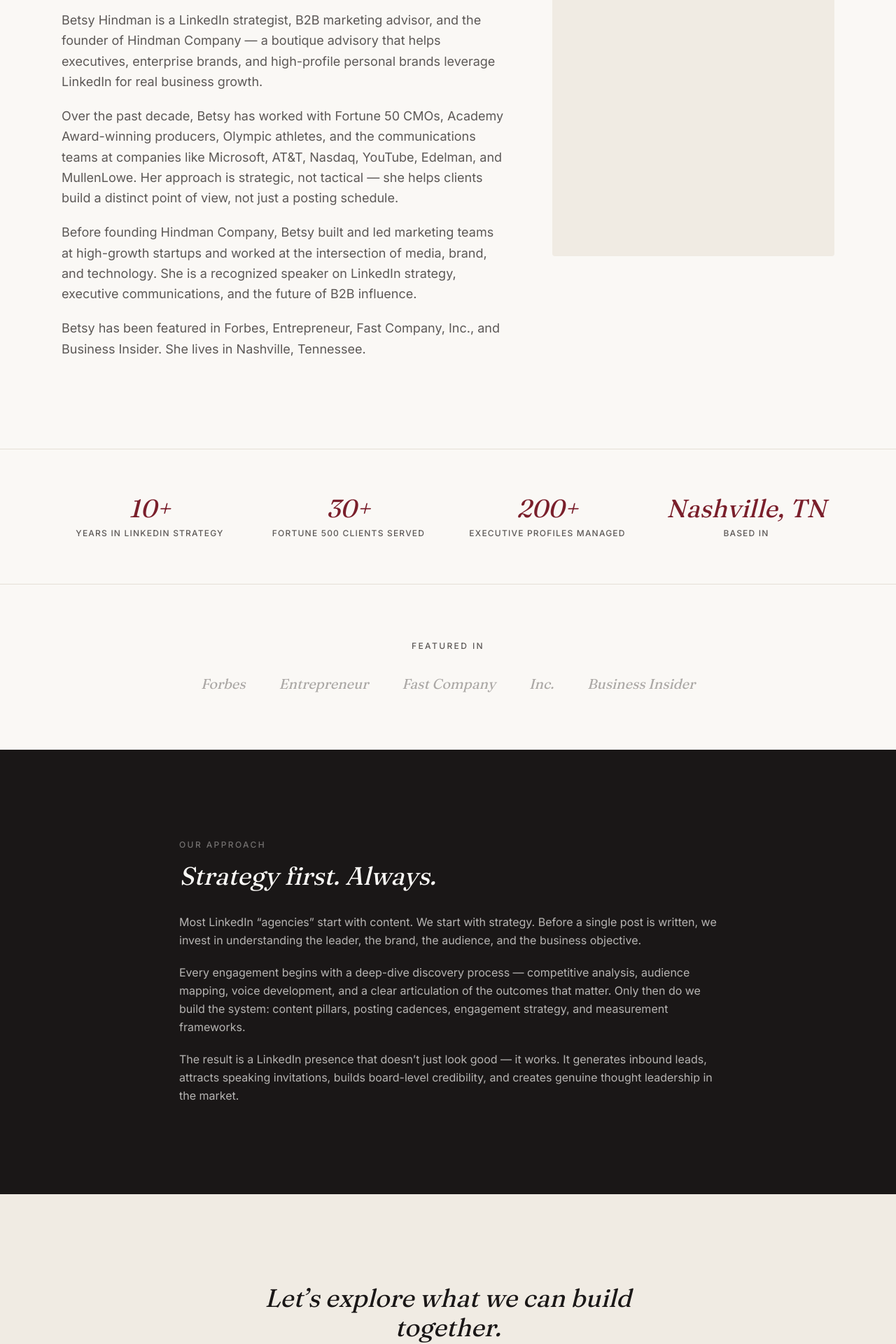
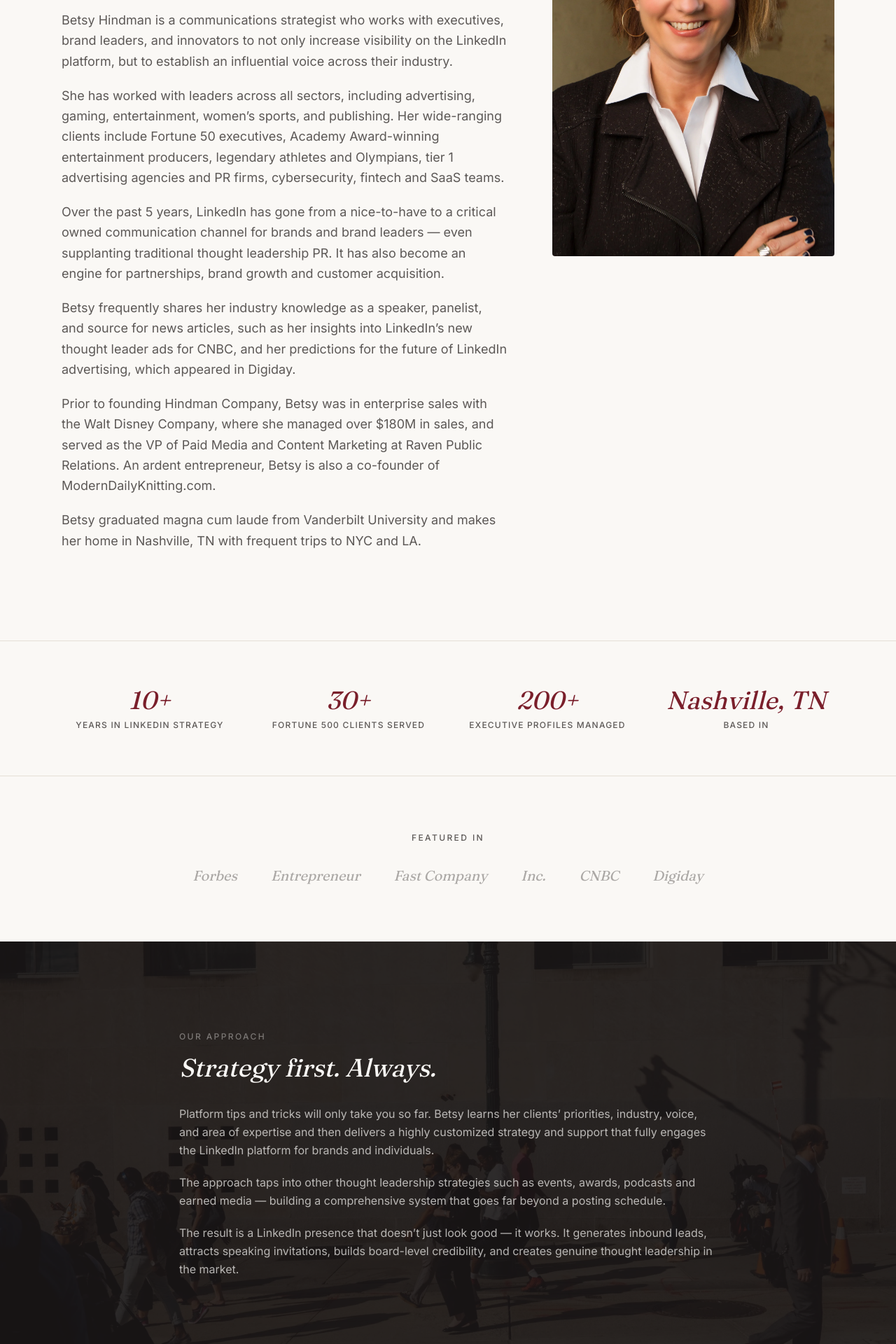
Before and after one commit to walterh1996/HindmanCo, a Next.js app: page /about in a window 1280 px wide. Shown: the part 380-2300 px from the top of the page at 70% size. Built offline with nearby package versions, Linux system fonts and the light colour scheme.

Commit message:
auto-backup: 2026-05-15 21:37:15

```diff
--- a/src/app/about/page.tsx
+++ b/src/app/about/page.tsx
@@ -1,4 +1,5 @@
 import { FadeIn } from "@/components/fade-in";
+import Image from "next/image";
 import type { Metadata } from "next";
 
 export const metadata: Metadata = {
@@ -8,22 +9,10 @@ export const metadata: Metadata = {
 };
 
 const credentials = [
-  {
-    label: "Years in LinkedIn Strategy",
-    value: "10+",
-  },
-  {
-    label: "Fortune 500 Clients Served",
-    value: "30+",
-  },
-  {
-    label: "Executive Profiles Managed",
-    value: "200+",
-  },
-  {
-    label: "Based In",
-    value: "Nashville, TN",
-  },
+  { label: "Years in LinkedIn Strategy", value: "10+" },
+  { label: "Fortune 500 Clients Served", value: "30+" },
+  { label: "Executive Profiles Managed", value: "200+" },
+  { label: "Based In", value: "Nashville, TN" },
 ];
 
 const pressLogos = [
@@ -31,7 +20,8 @@ const pressLogos = [
   "Entrepreneur",
   "Fast Company",
   "Inc.",
-  "Business Insider",
+  "CNBC",
+  "Digiday",
 ];
 
 export default function AboutPage() {
@@ -40,7 +30,7 @@ export default function AboutPage() {
       {/* Hero */}
       <section className="py-24 md:py-32">
         <div className="container-narrow">
-          <div className="grid grid-cols-1 lg:grid-cols-5 gap-16 items-start">
+          <div className="grid grid-cols-1 lg:grid-cols-5 gap-12 lg:gap-16 items-start">
             <div className="lg:col-span-3">
               <FadeIn>
                 <p className="text-xs font-medium tracking-[0.2em] uppercase text-text-secondary mb-6">
@@ -60,31 +50,46 @@ export default function AboutPage() {
               <FadeIn delay={0.2}>
                 <div className="space-y-5 text-text-secondary leading-relaxed text-lg">
                   <p>
-                    Betsy Hindman is a LinkedIn strategist, B2B marketing
-                    advisor, and the founder of Hindman Company — a boutique
-                    advisory that helps executives, enterprise brands, and
-                    high-profile personal brands leverage LinkedIn for real
-                    business growth.
+                    Betsy Hindman is a communications strategist who works with
+                    executives, brand leaders, and innovators to not only
+                    increase visibility on the LinkedIn platform, but to
+                    establish an influential voice across their industry.
                   </p>
                   <p>
-                    Over the past decade, Betsy has worked with Fortune 50 CMOs,
-                    Academy Award-winning producers, Olympic athletes, and the
-                    communications teams at companies like Microsoft, AT&amp;T,
-                    Nasdaq, YouTube, Edelman, and MullenLowe. Her approach is
-                    strategic, not tactical — she helps clients build a distinct
-                    point of view, not just a posting schedule.
+                    She has worked with leaders across all sectors, including
+                    advertising, gaming, entertainment, women&rsquo;s sports,
+                    and publishing. Her wide-ranging clients include Fortune 50
+                    executives, Academy Award-winning entertainment producers,
+                    legendary athletes and Olympians, tier 1 advertising
+                    agencies and PR firms, cybersecurity, fintech and SaaS
+                    teams.
                   </p>
                   <p>
-                    Before founding Hindman Company, Betsy built and led
-                    marketing teams at high-growth startups and worked at the
-                    intersection of media, brand, and technology. She is a
-                    recognized speaker on LinkedIn strategy, executive
-                    communications, and the future of B2B influence.
+                    Over the past 5 years, LinkedIn has gone from a nice-to-have
+                    to a critical owned communication channel for brands and
+                    brand leaders — even supplanting traditional thought
+                    leadership PR. It has also become an engine for
+                    partnerships, brand growth and customer acquisition.
                   </p>
                   <p>
-                    Betsy has been featured in Forbes, Entrepreneur, Fast
-                    Company, Inc., and Business Insider. She lives in Nashville,
-                    Tennessee.
+                    Betsy frequently shares her industry knowledge as a speaker,
+                    panelist, and source for news articles, such as her insights
+                    into LinkedIn&rsquo;s new thought leader ads for CNBC, and
+                    her predictions for the future of LinkedIn advertising,
+                    which appeared in Digiday.
+                  </p>
+                  <p>
+                    Prior to founding Hindman Company, Betsy was in enterprise
+                    sales with the Walt Disney Company, where she managed over
+                    $180M in sales, and served as the VP of Paid Media and
+                    Content Marketing at Raven Public Relations. An ardent
+                    entrepreneur, Betsy is also a co-founder of
+                    ModernDailyKnitting.com.
+                  </p>
+                  <p>
+                    Betsy graduated magna cum laude from Vanderbilt University
+                    and makes her home in Nashville, TN with frequent trips to
+                    NYC and LA.
                   </p>
                 </div>
               </FadeIn>
@@ -92,7 +97,16 @@ export default function AboutPage() {
 
             <div className="lg:col-span-2">
               <FadeIn delay={0.2} direction="left">
-                <div className="aspect-[3/4] bg-accent rounded-sm mb-8" />
+                <div className="relative aspect-[3/4] rounded-sm overflow-hidden sticky top-28">
+                  <Image
+                    src="/images/betsy-about.webp"
+                    alt="Betsy Hindman — Founder & CEO of Hindman Company"
+                    fill
+                    className="object-cover"
+                    priority
+                    sizes="(max-width: 1024px) 100vw, 33vw"
+                  />
+                </div>
               </FadeIn>
             </div>
           </div>
@@ -139,9 +153,20 @@ export default function AboutPage() {
         </div>
       </section>
 
-      {/* Approach */}
-      <section className="py-24 md:py-32 bg-foreground text-cream">
-        <div className="container-narrow">
+      {/* Approach — with street photography */}
+      <section className="relative py-24 md:py-32 overflow-hidden">
+        <div className="absolute inset-0">
+          <Image
+            src="/images/hero-street-2.webp"
+            alt=""
+            fill
+            className="object-cover"
+            sizes="100vw"
+            aria-hidden="true"
+          />
+          <div className="absolute inset-0 bg-foreground/90" />
+        </div>
+        <div className="container-narrow relative z-10">
           <div className="max-w-3xl mx-auto">
             <FadeIn>
               <p className="text-xs font-medium tracking-[0.2em] uppercase text-cream/40 mb-4">
@@ -156,17 +181,16 @@ export default function AboutPage() {
             <FadeIn delay={0.15}>
               <div className="space-y-5 text-cream/70 leading-relaxed">
                 <p>
-                  Most LinkedIn &ldquo;agencies&rdquo; start with content. We
-                  start with strategy. Before a single post is written, we
-                  invest in understanding the leader, the brand, the audience,
-                  and the business objective.
+                  Platform tips and tricks will only take you so far. Betsy
+                  learns her clients&rsquo; priorities, industry, voice, and
+                  area of expertise and then delivers a highly customized
+                  strategy and support that fully engages the LinkedIn platform
+                  for brands and individuals.
                 </p>
                 <p>
-                  Every engagement begins with a deep-dive discovery process —
-                  competitive analysis, audience mapping, voice development, and
-                  a clear articulation of the outcomes that matter. Only then do
-                  we build the system: content pillars, posting cadences,
-                  engagement strategy, and measurement frameworks.
+                  The approach taps into other thought leadership strategies
+                  such as events, awards, podcasts and earned media — building a
+                  comprehensive system that goes far beyond a posting schedule.
                 </p>
                 <p>
                   The result is a LinkedIn presence that doesn&rsquo;t just look
```
